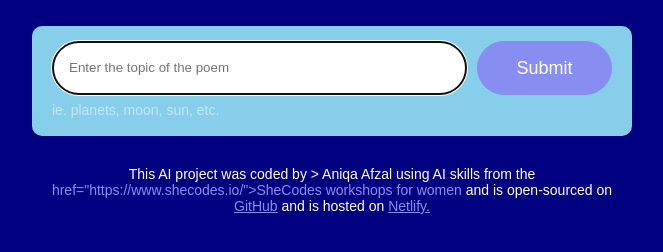
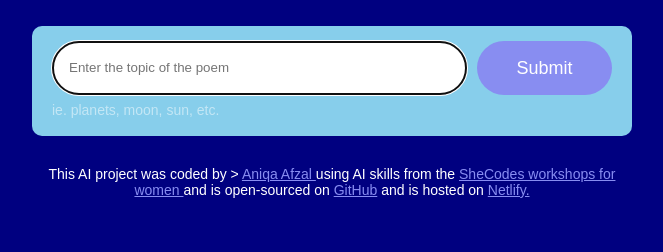
Before and after one commit to Elegangit/AI-Poem-Generator-AA, a plain HTML site: page index.html in a window 1280 px wide. Shown: the part 216-468 px from the top of the page, without its empty margins (308-971 px from the left). Drawn offline with nearby package versions, Linux system fonts and the light colour scheme; files whose address does not match are found by name.

Commit message:
index.html

```diff
--- a/index.html
+++ b/index.html
@@ -49,7 +49,7 @@
         </main>
 
         <footer>This AI project was coded by
-            > Aniqa Afzal using AI skills from the <a> href="https://www.shecodes.io/">SheCodes workshops for women </a> and is open-sourced on <a
+            > <a href="https://aniqa-portfolio-shecodes-plus.netlify.app/"> Aniqa Afzal </a> using AI skills from the <a href="https://www.shecodes.io/">SheCodes workshops for women </a> and is open-sourced on <a
                 href="https://github.com/Elegangit/AI-Poem-Generator-AA.git"
                 target="_blank"
             > GitHub</a> and is hosted on <a
```
